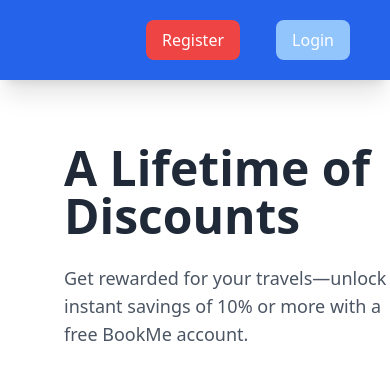
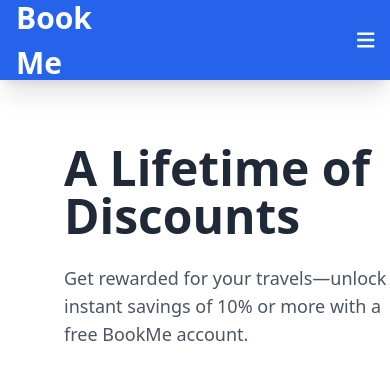
Before and after one commit to Asim1O1/Booking-App, a React (Vite) app in the folder Booking/: page / in a window 390 px wide. Shown: the top 380 px of the page. Built offline with nearby package versions, Linux system fonts and the light colour scheme.

Commit message:
make the navbar responsive

```diff
--- a/Booking/src/components/navbar.jsx
+++ b/Booking/src/components/navbar.jsx
@@ -1,3 +1,6 @@
+
+
+
 import React, { useState } from "react";
 import { Link, useLocation } from "react-router-dom";
 import { FontAwesomeIcon } from "@fortawesome/react-fontawesome";
@@ -8,16 +11,24 @@
   faBed,
   faPlane,
   faCar,
+  faBars,
+  faTimes,
 } from "@fortawesome/free-solid-svg-icons";
 import Button from "./button";
 
 const NavBar = () => {
   const location = useLocation();
   const [searchQuery, setSearchQuery] = useState("");
+  const [isMenuOpen, setIsMenuOpen] = useState(false);
 
   const handleInputChange = (event) => {
     setSearchQuery(event.target.value);
   };
+
+  const toggleMenu = () => {
+    setIsMenuOpen(!isMenuOpen);
+  };
+
   const linkClass =
     "text-lg px-3 py-1 mr-4 flex items-center transition-all relative after:absolute after:-bottom-2 after:left-0 after:w-0 after:h-[3px] after:bg-red-500 after:transition-all after:duration-300 hover:after:w-full hover:after:left-0 hover:text-red-500";
   const activeLinkClass = "after:w-full after:left-0 text-red-500";
@@ -25,18 +36,30 @@
   return (
     <header className="w-full h-20 flex justify-between items-center bg-blue-600 text-white shadow-xl fixed top-0 backdrop-blur-3 z-[100] font-sans">
       <div className="flex items-center w-1/3">
-        <ul className="hidden lg:flex items-center">
-          <li className="ml-9 text-[30px] font-bold">Book Me</li>
-        </ul>
+        <ul className="ml-4 text-[30px] font-bold">Book Me</ul>
       </div>
 
-      <ul className="hidden lg:flex w-[760px] justify-around">
+      <div className="lg:hidden mr-4">
+        <button
+          onClick={toggleMenu}
+          className="text-white focus:outline-none"
+        >
+          <FontAwesomeIcon icon={isMenuOpen ? faTimes : faBars} size="lg" />
+        </button>
+      </div>
+
+      <ul
+        className={`${
+          isMenuOpen ? "block" : "hidden"
+        } lg:flex w-full lg:w-[760px] justify-around absolute lg:relative top-20 lg:top-0 left-0 bg-blue-600 lg:bg-transparent p-4 lg:p-0 z-50 lg:z-auto transition-transform duration-300 lg:transition-none`}
+      >
         <li className="text-lg px-3 py-1 rounded-xl mr-4">
           <Link
             to="/"
             className={`${linkClass} ${
               location.pathname === "/" ? activeLinkClass : ""
             }`}
+            onClick={() => setIsMenuOpen(false)}
           >
             <FontAwesomeIcon icon={faHome} className="mr-2 text-white-500 " />
             Home
@@ -46,8 +69,9 @@
           <Link
             to="/hotel"
             className={`${linkClass} ${
-              location.pathname === "/hotel" ? activeLinkClass : ""
+              location.pathname === "/hotels" ? activeLinkClass : ""
             }`}
+            onClick={() => setIsMenuOpen(false)}
           >
             <FontAwesomeIcon icon={faHotel} className="mr-2 text-white-500" />
             Hotels
@@ -59,6 +83,7 @@
             className={`${linkClass} ${
               location.pathname === "/flights" ? activeLinkClass : ""
             }`}
+            onClick={() => setIsMenuOpen(false)}
           >
             <FontAwesomeIcon icon={faPlane} className="mr-2 text-white-500 " />
             Flights
@@ -70,6 +95,7 @@
             className={`${linkClass} ${
               location.pathname === "/car" ? activeLinkClass : ""
             }`}
+            onClick={() => setIsMenuOpen(false)}
           >
             <FontAwesomeIcon icon={faCar} className="mr-2 text-white-500" />
             Rentals
@@ -81,6 +107,7 @@
             className={`${linkClass} ${
               location.pathname === "/about" ? activeLinkClass : ""
             }`}
+            onClick={() => setIsMenuOpen(false)}
           >
             <FontAwesomeIcon icon={faBed} className="mr-2 text-white-500 " />
             Attractions
@@ -92,7 +119,7 @@
         <li className="relative ml-24 flex items-center">
           <input
             type="text"
-            placeholder=" Search"
+            placeholder="Search"
             value={searchQuery}
             onChange={handleInputChange}
             className="px-3 py-2 rounded-xl outline-none mr-4 bg-white text-black"
@@ -104,12 +131,14 @@
         </li>
       </ul>
 
+      <div className="hidden lg:flex items-center">
         <Button className="px-4 py-2 rounded-lg text-white bg-red-500 hover:bg-red-600">
           Register
         </Button>
         <Button className="ml-5 mr-10 px-4 py-2 rounded-lg text-white bg-blue-300 hover:bg-blue-500">
           Login
         </Button>
+      </div>
     </header>
   );
 };
```
Lines whose indentation alone changed are shown as unchanged.
